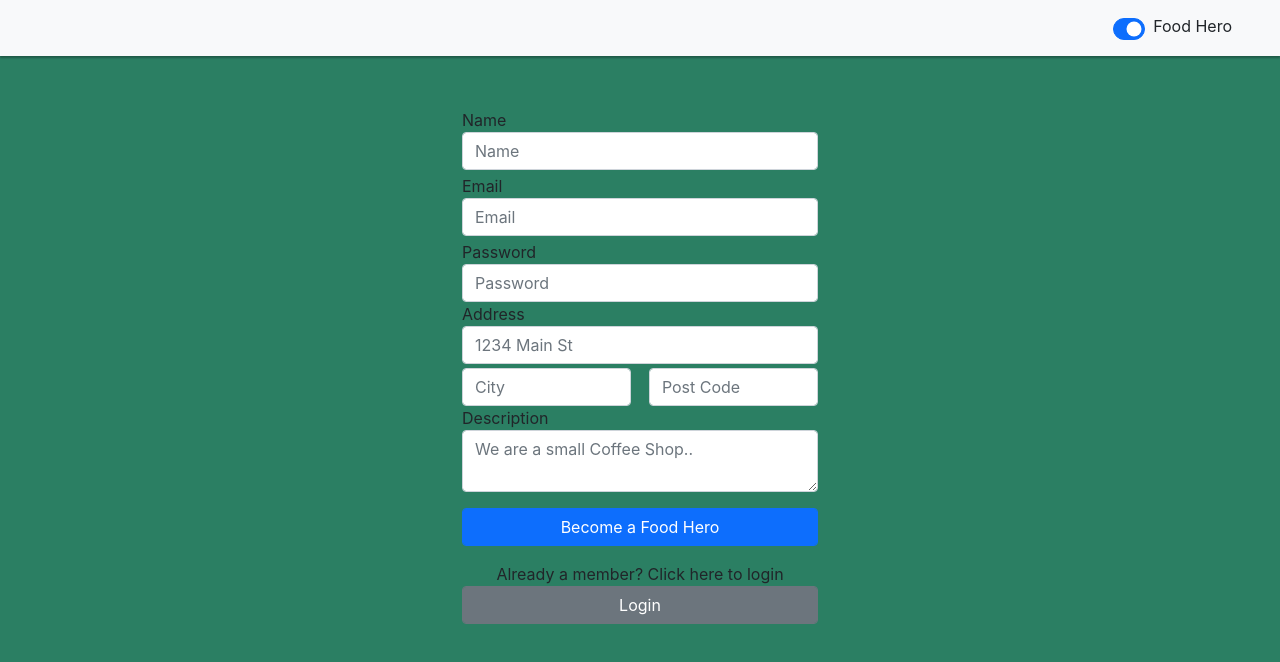
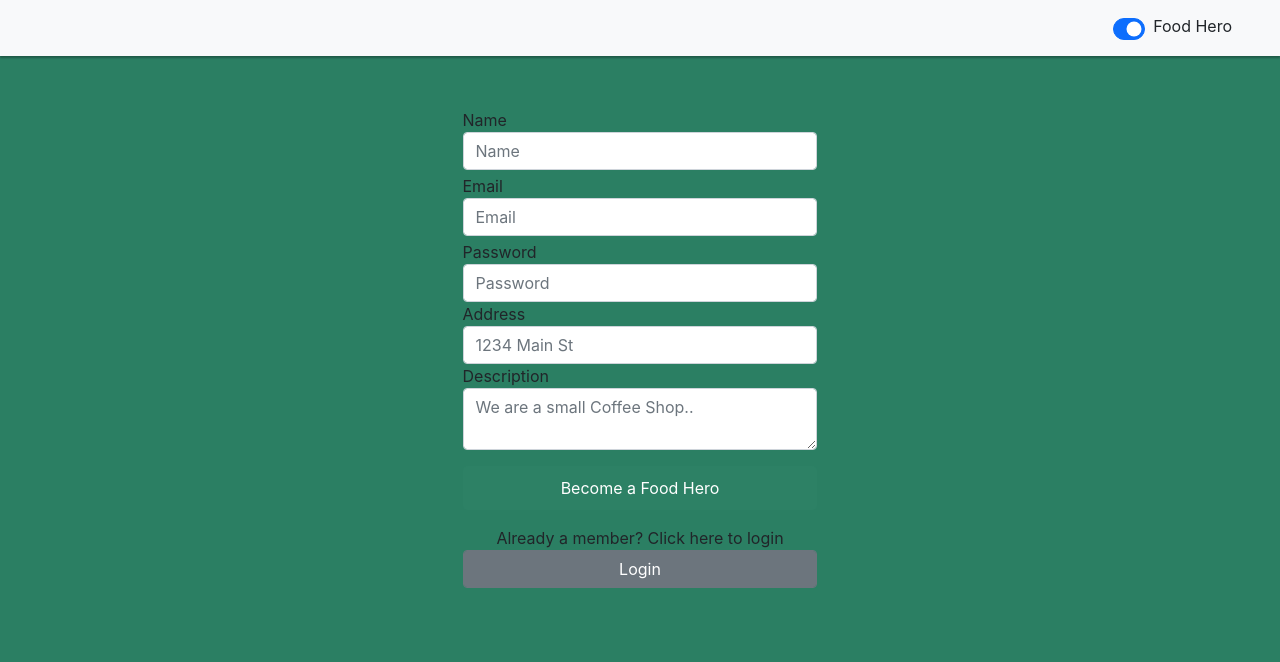
Before and after one commit to maddc0de/foodshare, a React (Create React App) app in the folder frontend/: page /signup/donator in a window 1280 px wide. Shown: the top 662 px of the page. Built offline with nearby package versions, Linux system fonts and the light colour scheme.

Commit message:
updates to SignUpForm

```diff
--- a/frontend/src/components/Donator/SignUpForm.js
+++ b/frontend/src/components/Donator/SignUpForm.js
@@ -9,10 +9,22 @@ const DonatorSignUpForm = ({ navigate }) => {
   const [usertype, setUserType] = useState("Hero");
   const [password, setPassword] = useState("");
   const [owner, setOwner] = useState("Food Hero");
+  const [errors, setErrors] = useState([]);
   // const [picture, SetUserPicture] = useState("");
+  window.localStorage.setItem("app-route", "signup")
 
   const handleSubmit = async (event) => {
     event.preventDefault();
+
+    const formData = new FormData();
+    formData.append('email', email);
+    formData.append('name', name);
+    formData.append('description', description);
+    formData.append('location', location);
+    formData.append('password', password);
+    formData.append('usertype', "Hero");
+
+
 
     const requestBody = JSON.stringify({
       name: name,
@@ -23,22 +35,33 @@ const DonatorSignUpForm = ({ navigate }) => {
       password: password,
     });
 
-    fetch("/donators", {
-      method: "post",
-      headers: {
-        "Content-Type": "application/json",
-      },
-      body: requestBody,
-    }).then((response) => {
-      // come back later, and re-make the route
+
+  fetch('/users', {
+    method: 'POST',
+    body: formData,
+     // headers: {
+      //   "Content-Type": "application/json",
+      // },
+      // body: requestBody,
+  })
+    .then((response) => {
+       // come back later, and re-make the route
       if (response.status === 201) {
-        navigate("/login");
+        navigate('/login/donator');
         // setWelcomeMessage(`Welcome ${email}!`)
       } else {
-        navigate("/signup");
+        if (response.status === 400) {
+          response.json().then((data) => {
+            setErrors(data.message);
+          });
+        }
+        navigate('/signup/donator');
       }
+    })
+    .catch((error) => {
+      console.log(error);
     });
-  };
+};
 
   const handleNameChange = (event) => {
     setName(event.target.value);
@@ -60,13 +83,10 @@ const DonatorSignUpForm = ({ navigate }) => {
   //   setUsertype(event.target.value)
   // }
 
-  const navigateToLogin = () => {
-    navigate("/login/donator");
-  }
-
   const handlePasswordChange = (event) => {
     setPassword(event.target.value);
   };
+
 
   return (
     <>
@@ -76,7 +96,7 @@ const DonatorSignUpForm = ({ navigate }) => {
         <div className="row mt-5">
           <div className="col"></div>
           <div className="col">
-            <form>
+            <form form onSubmit={handleSubmit}>
               <div className="form-row">
                 <div className="form-group col-md-12 mt-1">
                   <label htmlFor="inputName3">Name</label>
@@ -85,6 +105,8 @@ const DonatorSignUpForm = ({ navigate }) => {
                     className="form-control"
                     id="inputName3"
                     placeholder="Name"
+                    value={ name }
+                    onChange={handleNameChange}
                   />
                 </div>
                 <div className="form-group col-md-12 mt-1">
@@ -94,6 +116,8 @@ const DonatorSignUpForm = ({ navigate }) => {
                     className="form-control"
                     id="inputEmail4"
                     placeholder="Email"
+                    value={ email }
+                    onChange={handleEmailChange}
                   />
                 </div>
                 <div className="form-group col-md-12 mt-1">
@@ -103,6 +127,8 @@ const DonatorSignUpForm = ({ navigate }) => {
                     className="form-control"
                     id="inputPassword4"
                     placeholder="Password"
+                    value={ password }
+                    onChange={handlePasswordChange}
                   />
                 </div>
 
@@ -113,29 +139,9 @@ const DonatorSignUpForm = ({ navigate }) => {
                     className="form-control"
                     id="inputAddress"
                     placeholder="1234 Main St"
+                    value={ location }
+                    onChange={handleLocationChange}
                   />
-                  <div className="mt-1">
-                    <input
-                      type="text"
-                      className="form-control"
-                      placeholder="City"
-                      style={{
-                        width: "47.5%",
-                        marginRight: "2.5%",
-                        display: "inline-block",
-                      }}
-                    />
-                    <input
-                      type="text"
-                      className="form-control"
-                      placeholder="Post Code"
-                      style={{
-                        width: "47.5%",
-                        marginLeft: "2.5%",
-                        display: "inline-block",
-                      }}
-                    />
-                  </div>
                 </div>
 
                 <div className="form-group">
@@ -145,12 +151,16 @@ const DonatorSignUpForm = ({ navigate }) => {
                     className="form-control"
                     id="inputDescription"
                     placeholder="We are a small Coffee Shop.."
+                    value= { description }
+                    onChange={handleDescriptionChange}
                   ></textarea>
                 </div>
 
                 <div className="form-group col-md-12 mt-3">
                   <input
-                    type="button"
+                  role="submit-button"
+                  id="submit"
+                    type="submit"
                     className="form-control btn btn-primary"
                     value="Become a Food Hero"
                   />
@@ -167,7 +177,6 @@ const DonatorSignUpForm = ({ navigate }) => {
                     className="form-control btn btn-secondary"
                     id="inputButton"
                     value="Login"
-                    onClick={navigateToLogin}
                   />
                 </div>
               </div>
--- a/frontend/src/components/app/App.js
+++ b/frontend/src/components/app/App.js
@@ -3,7 +3,7 @@ import LoginCollector from "../Collector/LoginCollector";
 import LoginDonator from "../Donator/LoginDonator";
 import SignUpForm from "../Collector/SignUpForm";
 import DonatorSignUpForm from '../Donator/SignUpForm';
-import DonatorFeed from '../donatorFeed/DonatorFeed';
+import DonatorFeed from '../donatorfeed/DonatorFeed';
 import React from "react";
 import { useNavigate, Routes, Route } from "react-router-dom";
 
```
Also changed, not shown: 1 other file (tests, documents, lock files or other folders).
